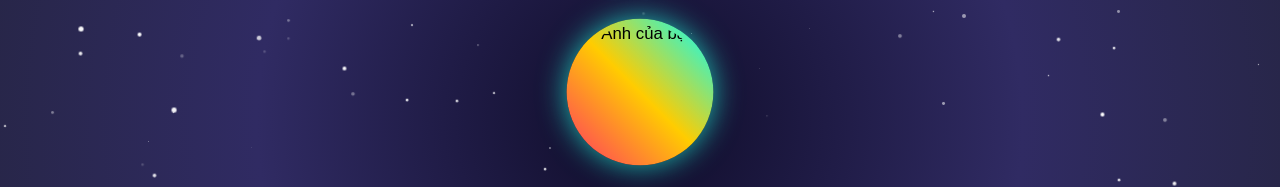
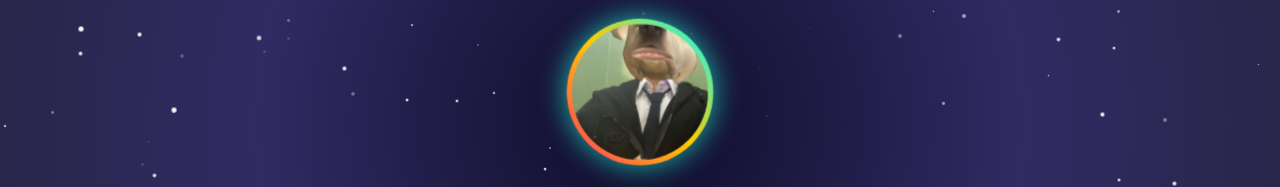
Before and after one commit to lephunamkhanh111-collab/namkhanh-chucmung-20-10, a plain HTML site: page index.html in a window 1280 px wide. Shown: the part 298-485 px from the top of the page. Drawn offline with Linux system fonts and the light colour scheme.

Commit message:
Update index.html

```diff
--- a/index.html
+++ b/index.html
@@ -173,8 +173,7 @@
 
         <!-- KHUNG NHÉT ẢNH NHỎ -->
         <div class="photo-frame">
-            <!-- Chỉ cần đặt file ảnh trùng tên "ten-anh.jpg" ở cùng chỗ với file index.html -->
-            <img src="ten-anh.jpg" alt="Ảnh của bạn">
+            <img src="bin.jpg" alt="Ảnh của bạn">
         </div>
 
         <div class="decor-icons">
```
